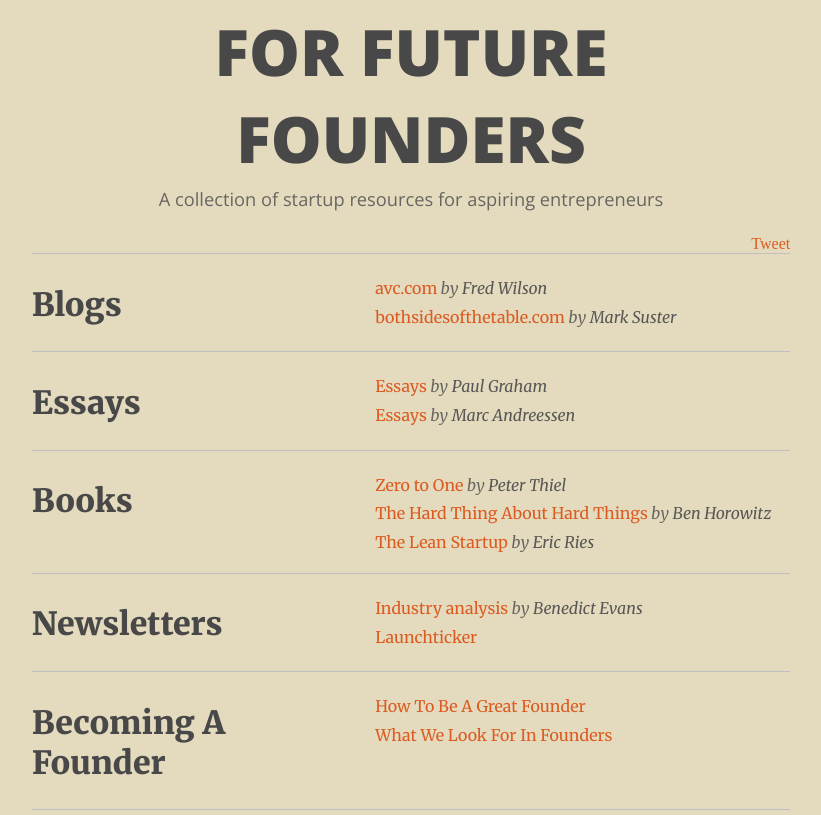
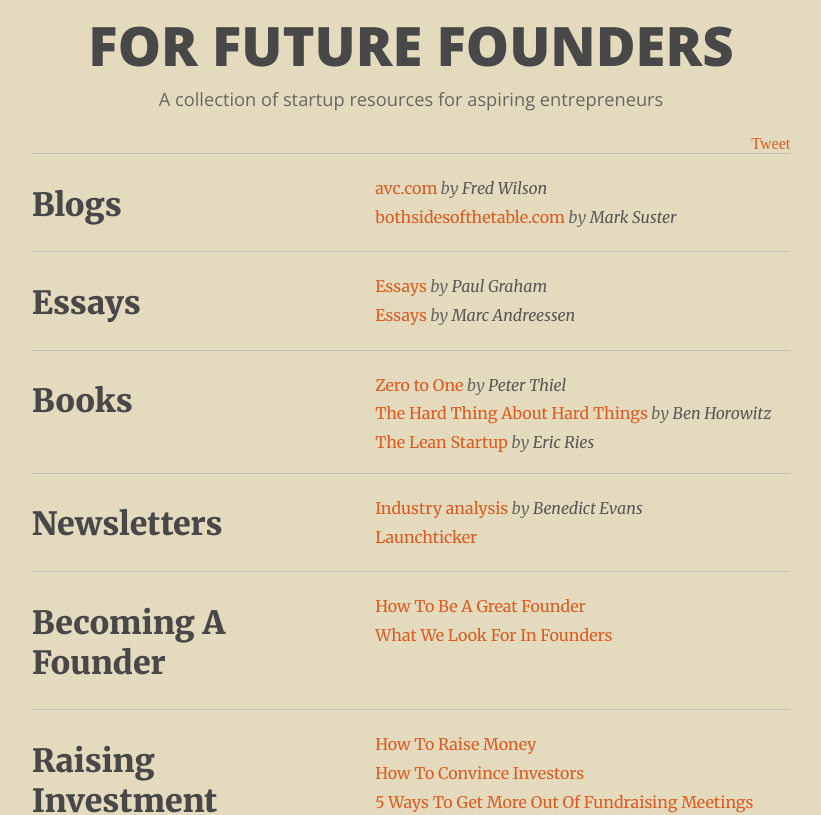
Before and after one commit to stevanpopo/for-future-founders, a plain HTML site: page index.html in a window 1280 px wide. Shown: the top 815 px of the page, without its empty margins (229-1050 px from the left). Drawn offline with nearby package versions, Linux system fonts and the light colour scheme.

Commit message:
h1 change

```diff
--- a/style.css
+++ b/style.css
@@ -85,6 +85,11 @@ em > a:hover, em > a:visited {
 }
 
 /* responsive */
+@media screen and (max-width: 1350px) {
+	h1 {
+		font-size: 3.4rem;
+	}
+}
 @media screen and (max-width: 1150px) {
 	h1 {
 		font-size: 3rem;
```
